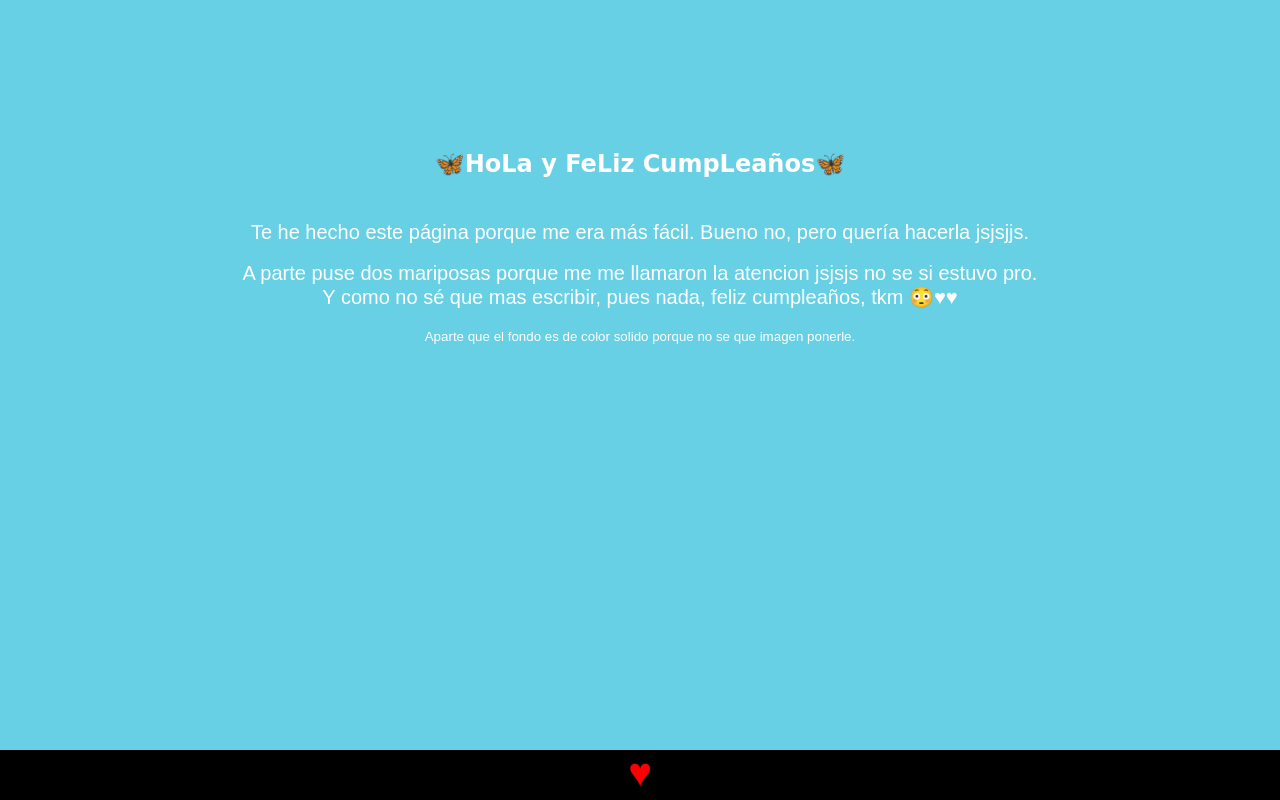
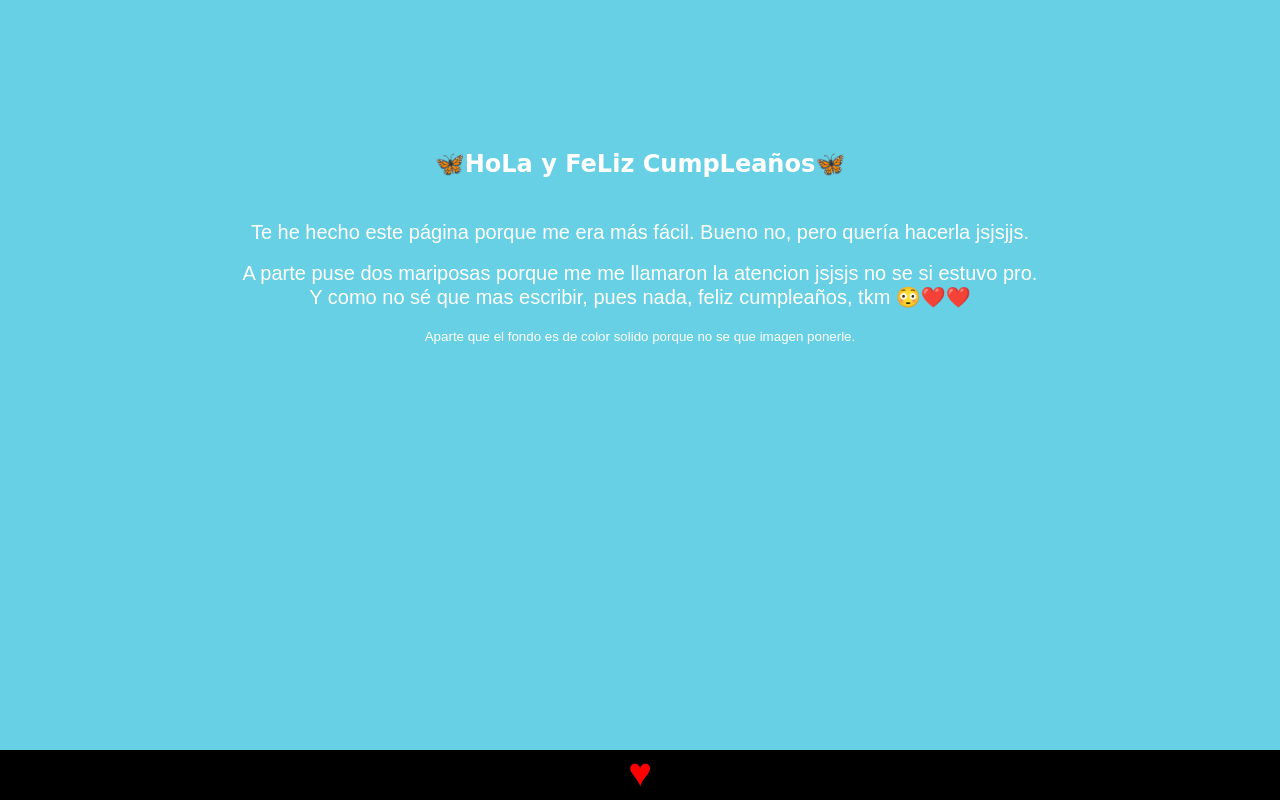
Before and after one commit to JGomezC145/decumplee, a plain HTML site: page index.html in a window 1280 px wide. Drawn offline with Linux system fonts and the light colour scheme; a web font is replaced by a local one.

Commit message:
Update index.html

```diff
--- a/index.html
+++ b/index.html
@@ -14,7 +14,7 @@
         <p class="texxtt">Te he hecho este página porque me era más fácil. Bueno no, pero quería hacerla jsjsjjs.</p>
         <br>
         <p style="color: #fff;">A parte puse dos mariposas porque me me llamaron la atencion jsjsjs no se si estuvo pro.</p>
-        <p style="color: #fff;">Y como no sé que mas escribir, pues nada, feliz cumpleaños, tkm 😳♥♥</p>
+        <p style="color: #fff;">Y como no sé que mas escribir, pues nada, feliz cumpleaños, tkm 😳❤️❤️</p>
         <br><small class="smale" style="color: #fff;">Aparte que el fondo es de color solido porque no se que imagen ponerle.</small>
     </div>
     <div class="corazon"><p style="color: #f00; font-size: 40px;">♥</p></div>
```
